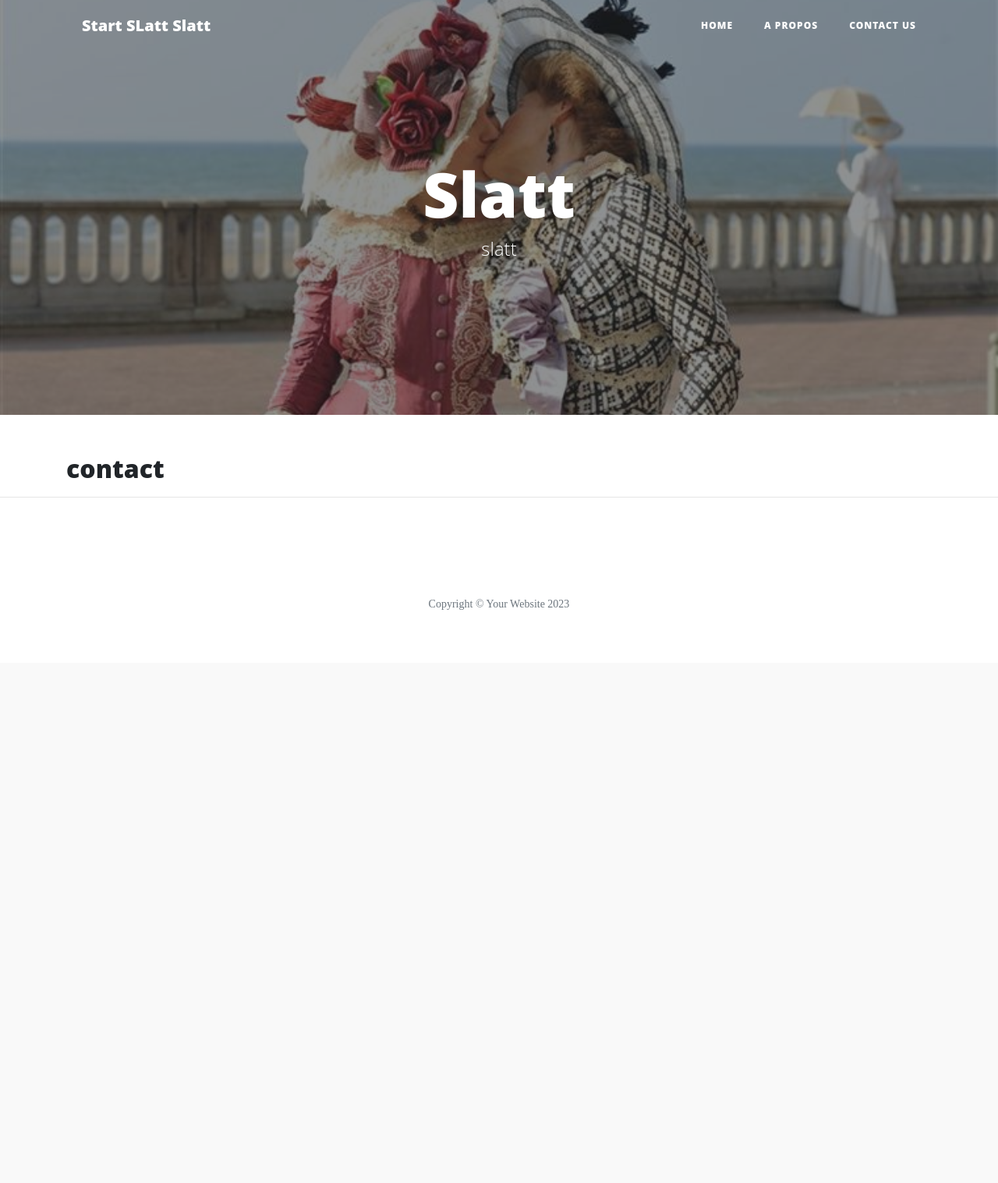
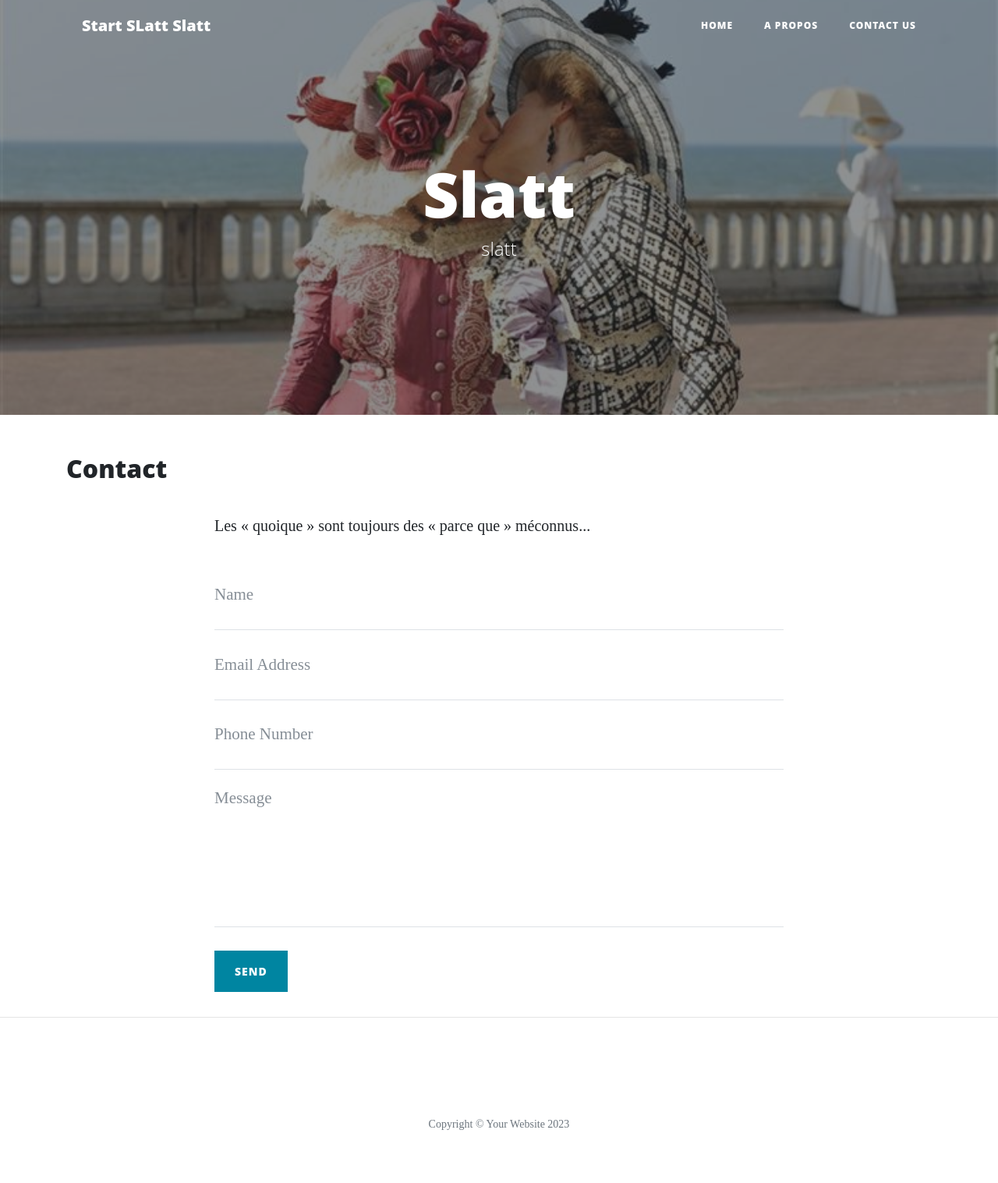
Before and after one commit to BIBI78/ia, a Flask app: page /contact in a window 1280 px wide. Shown: the whole page at 78% size. Before the commit the page ends 782 px from the top, so only its background shows below. Run offline with Flask 3, Linux system fonts and the light colour scheme; some libraries are stand-ins or nearby versions.

Commit message:
add flashed messages with flask

```diff
--- a/data/company.json
+++ b/data/company.json
@@ -1,12 +1,12 @@
 [{
         "name": "Albertine Simmonet",
-        "description": " Jeune fille morte aux cheveux brune/blonde.",
+        "description": " Jeune fille morte aux cheveux brune/blonde.Thorin II, also called the Oakenshield, King under the Mountain or the Mountain King, was the son of Thráin II, the older brother of Frerin and Dís, the grandson of King Thrór and the uncle of Fíli and Kíli. Thorin was best known for his deeds as leader of a company that infiltrated the lost Kingdom under the Mountain to take it back from Smaug and for leading an alliance of Men, Dwarves, and Elves in the Battle of the Five Armies",
         "image_source": "https://proust-personnages.fr/wp-content/uploads/2012/02/Albertine-1.jpg",
         "url": "albertine"
     },
     {
         "name": "Mme De Guermantes",
-        "description": " madame aux yeux gris bleu .",
+        "description": " Madame aux yeux gris bleu, Thorin II, also called the Oakenshield, King under the Mountain or the Mountain King, was the son of Thráin II, the older brother of Frerin and Dís, the grandson of King Thrór and the uncle of Fíli and Kíli. Thorin was best known for his deeds as leader of a company that infiltrated the lost Kingdom under the Mountain to take it back from Smaug and for leading an alliance of Men, Dwarves, and Elves in the Battle of the Five Armies",
         "image_source": "https://www.pointdevue.fr//storage/images/article_900/2022/07/BAL_1704656UBqStVeQmA.jpg",
         "url": "mme-de-guermantes"
     },
@@ -26,7 +26,7 @@
     },
     {
         "name": "Gilbertte Swann",
-        "description": "Óin was the older brother of Glóin, cousin of Dwalin and Balin, and uncle of Gimli. He usually wore a brown-hooded cloak when travelling. Óin fought in the Battle of Azanulbizar along with Thorin Oakenshield, and in TA 2941 joined with Thorin and Company on the quest to reclaim the Lonely Mountain wearing a brown hood. Óin was one of the Dwarves who bet that Bilbo would come along with them to reclaim the Lonely Mountain. Óin and his brother Glóin were usually in charge of preparing the fire for the Company. He fought in and survived the Battle of the Five Armies, and later settled in the Lonely Mountain along with many other of the Dwarves of The Company of Thorin such as Bombur.",
+        "description": "Gilbertte was the older brother of Glóin, cousin of Dwalin and Balin, and uncle of Gimli. He usually wore a brown-hooded cloak when travelling. Óin fought in the Battle of Azanulbizar along with Thorin Oakenshield, and in TA 2941 joined with Thorin and Company on the quest to reclaim the Lonely Mountain wearing a brown hood. Óin was one of the Dwarves who bet that Bilbo would come along with them to reclaim the Lonely Mountain. Óin and his brother Glóin were usually in charge of preparing the fire for the Company. He fought in and survived the Battle of the Five Armies, and later settled in the Lonely Mountain along with many other of the Dwarves of The Company of Thorin such as Bombur.",
         "image_source": "https://www.unheralded.fish/wp-content/uploads/2017/05/swann.jpg",
         "url": "gilbertte-swann"
     },
--- a/run.py
+++ b/run.py
@@ -1,9 +1,12 @@
 import os
 import json
-from flask import Flask, render_template
+from flask import Flask, render_template, request, flash
+if os.path.exists("env.py"):
+    import env
 
 
 app = Flask(__name__)
+app.secret_key = os.environ.get("SECRET_KEY")
 
 
 @app.route("/")
@@ -30,9 +33,12 @@ def about_member(member_name):
     return render_template("member.html", member=member)
 
 
-@app.route("/contact")
+@app.route("/contact", methods=["GET", "POST"])
 def contact():
-    return render_template("contact.html", page_title="contact")
+    if request.method == "POST":
+        flash("Merci slatty {}, message bien envoye´".format(
+            request.form.get("name")))
+    return render_template("contact.html", page_title="Contact")
 
 # @app.route("/careers")
 # def careers():
--- /dev/null
+++ b/sktech.html
@@ -0,0 +1,4 @@
+{% extends "base.html" %}
+{% block content %}
+<h2>{{page_title}}</h2>
+{% endblock %}
--- a/templates/contact.html
+++ b/templates/contact.html
@@ -1,4 +1,59 @@
 {% extends "base.html" %}
 {% block content %}
-<h2>{{page_title}}</h2>
+<h2>{{ page_title }}</h2>
+
+<div class="row">
+    <div class="col-lg-8 col-md-10 mx-auto">
+        {% with messages = get_flashed_messages() %}
+        {% if messages %}
+        <ul class="flashes">
+            {% for message in messages %}
+            <li>{{ message }}</li>
+            {% endfor %}
+        </ul>
+        {% endif %}
+        {% endwith %}
+        <p> Les « quoique » sont toujours des « parce que » méconnus...</p>
+        <form method="POST" name="sentMessage" id="contactForm" novalidate>
+            <div class="control-group">
+                <div class="form-group floating-label-form-group controls">
+                    <label>Name</label>
+                    <input type="text" class="form-control" placeholder="Name" name="name" id="name" required
+                        data-validation-required-message="Please enter your name.">
+                    <p class="help-block text-danger"></p>
+                </div>
+            </div>
+            <div class="control-group">
+                <div class="form-group floating-label-form-group controls">
+                    <label>Email Address</label>
+                    <input type="email" class="form-control" placeholder="Email Address" name="email" id="email"
+                        required data-validation-required-message="Please enter your email address.">
+                    <p class="help-block text-danger"></p>
+                </div>
+            </div>
+            <div class="control-group">
+                <div class="form-group col-xs-12 floating-label-form-group controls">
+                    <label>Phone Number</label>
+                    <input type="tel" class="form-control" placeholder="Phone Number" name="phone" id="phone" required
+                        data-validation-required-message="Please enter your phone number.">
+                    <p class="help-block text-danger"></p>
+                </div>
+            </div>
+            <div class="control-group">
+                <div class="form-group floating-label-form-group controls">
+                    <label>Message</label>
+                    <textarea rows="5" class="form-control" placeholder="Message" name="message" id="message" required
+                        data-validation-required-message="Please enter a message."></textarea>
+                    <p class="help-block text-danger"></p>
+                </div>
+            </div>
+            <br>
+            <div id="success"></div>
+            <div class="form-group">
+                <button type="submit" class="btn btn-primary" id="sendMessageButton">Send</button>
+            </div>
+        </form>
+    </div>
+</div>
+
 {% endblock %}
```
Also changed, not shown: 1 other file.
